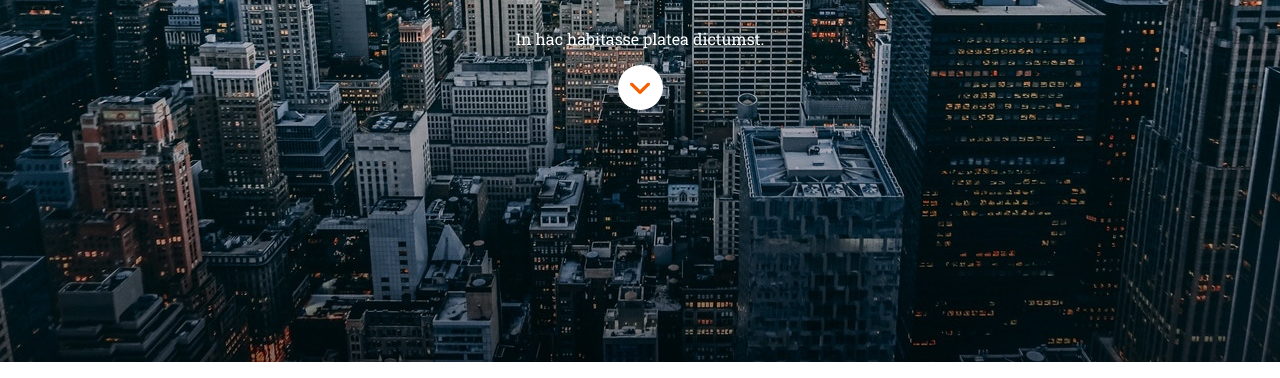
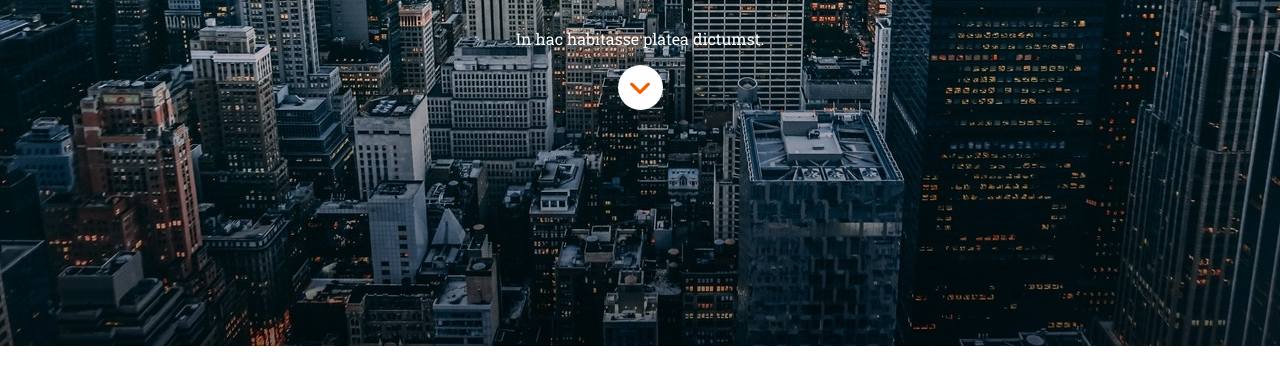
Before and after one commit to Adalab/f-m1-evaluacion-final-carmenpmoreno, a website: page docs/index.html in a window 1280 px wide. Shown: the part 422-800 px from the top of the page. Drawn offline with nearby package versions, Linux system fonts and the light colour scheme; files that its build step writes are made by us from their sources.

Commit message:
adapt bgc-image to container on desktop version

```diff
--- a/_src/assets/scss/layout/_header.scss
+++ b/_src/assets/scss/layout/_header.scss
@@ -1,9 +1,12 @@
 .hero {
     background-image: url("../images/cover.jpg");
     background-repeat: no-repeat;
-    background-position: center;
+    background-position: top;
     width: 100vw;
     height: 100vh;
+    @media all and (min-width:1200px) {
+        background-size: 100%;
+    }
 }
 .container__title__hero {
     height: 100vh;
```
Also changed, not shown: _src/templates/partials/_header.html (+1 -0 lines).
